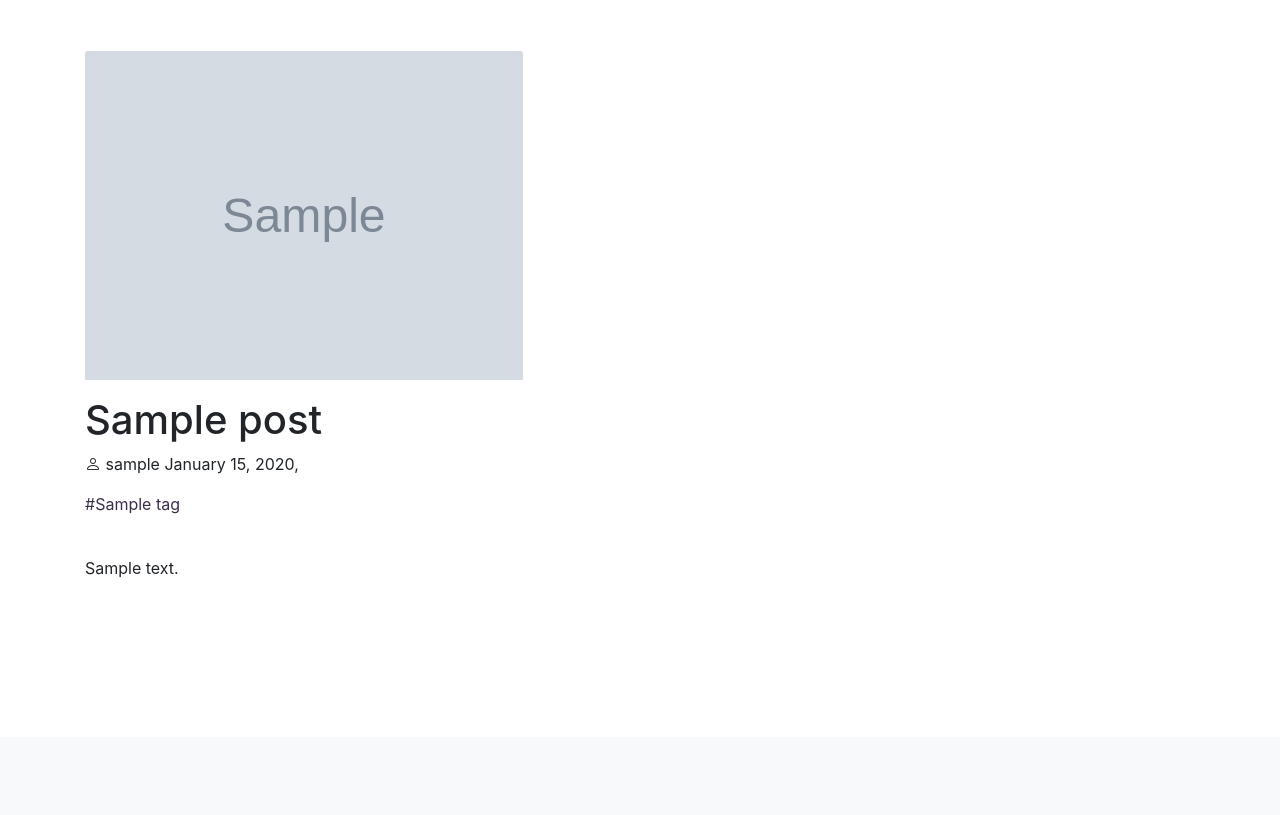
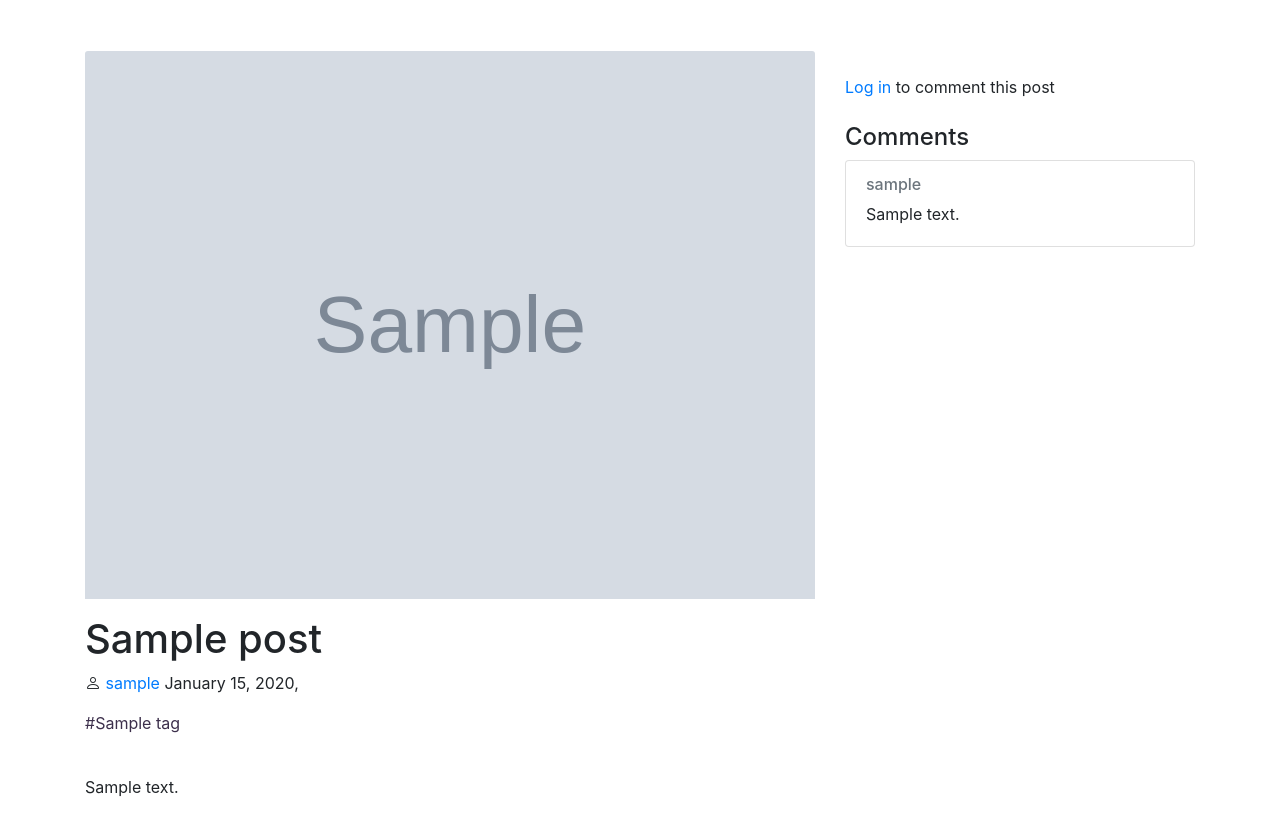
Before and after one commit to elizavetalipen/Django-Blog-Project, a Django app: page /post/1/ in a window 1280 px wide. Shown: the part 63-878 px from the top of the page. Before the commit the page ends 640 px from the top, so only its background shows below. Run offline with Django 3.2, Linux system fonts and the light colour scheme; tables that the repository leaves empty hold one stand-in row (values such as "Sample post"); grey boxes marked "Sample" are stand-in pictures; some libraries are stand-ins or nearby versions.

Commit message:
fixed deleting and editing comments

```diff
--- a/pages/forms.py
+++ b/pages/forms.py
@@ -110,3 +110,23 @@ class UserEditForm(forms.ModelForm):
             css_class='form-group'
             )
         )
+
+
+class CommentForm(forms.ModelForm):
+
+    class Meta:
+        model = Comment
+        fields = ['content']
+        widgets = {
+            'content': forms.Textarea(attrs={
+                'class': 'form-control',
+                'placeholder': 'Comment',
+                'rows': '4'
+            }),
+        }
+
+    def __init__(self, *args, **kwargs):
+        super(CommentForm, self).__init__(*args, **kwargs)
+        self.helper = FormHelper()
+        self.helper.form_method = 'post'
+        self.helper.add_input(Submit('submit', 'Post Comment'))
--- a/pages/models.py
+++ b/pages/models.py
@@ -59,7 +59,3 @@ class Comment(models.Model):
     content = models.TextField()
     published = models.DateTimeField(default=timezone.now)
     edited = models.DateTimeField(blank=True, null=True)
-
-    def update_edited_date(self):
-        self.edited = timezone.now()
-        self.save()
--- a/pages/templates/base.html
+++ b/pages/templates/base.html
@@ -31,7 +31,7 @@
           </li>
           {% if user.is_authenticated %}
           <li class="nav-item">
-            <a class="nav-link" href="{% url 'profile' %}">My Profile</a>
+            <a class="nav-link" href="{% url 'profile' pk=user.pk  %}">My Profile</a>
           </li>
           <li class="nav-item">
             <a class="nav-link" href="{% url 'logout' %}">Log Out</a>
--- a/pages/templates/blogposts/post.html
+++ b/pages/templates/blogposts/post.html
@@ -5,13 +5,14 @@
         <div class="col-md-8 col-sm 12">
             <div class="post">
                 <img src="/media/{{ post.post_image }}"
-                class="card-img-top img-fluid" style="width:60%; height:50%;
+                class="card-img-top img-fluid" style="width:100%; height:80%;
                  object-fit: cover; object-position: center;">
                 <h1 class="mt-3">{{ post.title }}</h1>
                 <div class="post-meta">
                     <p>
                         <i class="bi bi-person"></i>
-                        {{post.user.username}}
+                        <a href="{% url 'profile' pk=post.user.pk %}">
+                            {{ post.user.username }}</a>
                         {{ post.published|date:"F d, Y" }},
                     </p>
                     <div class="post-tags">
@@ -32,15 +33,44 @@
                 <p class="mt-4">{{ post.content|linebreaksbr }}</p>
             </div>
         </div>
+        <!-- комментарии -->
+        <div class="col-md-4 col-sm-12">
+            <div class="mt-4">
+              {% if user.is_authenticated %}
+                <h4>Write a comment</h4>
+                <form method="post">
+                  {% csrf_token %}
+                  {{ form.as_p }}
+                  <div class="form-group">
+                    <button type="submit" class="btn btn-primary">Save</button>
+                  </div>
+                </form>
+              {% else %}
+                <p><a href="{% url 'login' %}">Log in</a> to comment this post</p>
+              {% endif %}
+            </div>
+            <div class="mt-4">
+              <h4>Comments</h4>
+              {% if post.comment_set.exists %}
+                {% for comment in post.comment_set.all %}
+                  <div class="card mb-2">
+                    <div class="card-body">
+                      <h6 class="card-subtitle mb-2 text-muted">{{ comment.user.username }}
+                        {% if request.user == comment.user %}
+                          <a href="{% url 'edit_comment' pk=comment.pk %}">
+                            <i class="bi bi-pencil-square"></i></a>
+                          <a href="{% url 'delete_comment' pk=comment.pk %}">
+                            <i class="bi bi-trash"></i></a>
+                        {% endif %}
+                        <!--<small>{{ comment.published|date:"F d, Y" }}</small>-->
+                        </h6>
+                        <p class="card-text">{{ comment.content }}</p>
+                    </div>
+                </div>
+            {% endfor %}
+            {% else %}
+            {% endif %}
+            </div>
+        </div>
     </div>
 {% endblock %}
-
-<script>
-    document.getElementById('delete-btn').addEventListener('click', function(event) {
-      event.preventDefault(); // prevent the default link behavior
-
-      if (confirm('Are you sure you want to delete this post?')) {
-        window.location.href = this.getAttribute('href'); // navigate to the delete URL
-      }
-    });
-    </script>
--- a/pages/urls.py
+++ b/pages/urls.py
@@ -7,7 +7,7 @@ urlpatterns = [
     path('register/', register_view, name='register'),
     path('login/', login_view, name='login'),
     path('logout/', logout_view, name='logout'),
-    path('profile/', user_profile_view, name='profile'),
+    path('profile/<int:pk>/', user_profile_view, name='profile'),
     path('profile/edit/', edit_profile_view, name='edit_profile'),
     # список всех постов
     path('all_posts/', all_posts_view, name='all_posts'),
@@ -20,4 +20,6 @@ urlpatterns = [
     path('post/<int:pk>/delete/', delete_post_view, name='delete_post'),
     # страница категории
     path('cathegory/<int:pk>/', cathegory_view, name='cathegory'),
+    path('comment/<int:pk>/delete/', delete_comment_view, name='delete_comment'),
+    path('comment/<int:pk>/edit/', edit_comment_view, name='edit_comment'),
 ]
--- a/pages/views.py
+++ b/pages/views.py
@@ -6,8 +6,9 @@ from django.contrib.auth.decorators import login_required
 from django.contrib import messages
 from django.utils import timezone
 from django.shortcuts import redirect
-from .models import Post, Cathegory, UserInfo, Post_Cathegory, Post_Tag, Tag
-from .forms import PostForm, NewUserForm, UserProfileEditForm, UserEditForm, LoginForm
+from .models import Post, Cathegory, UserInfo, Post_Cathegory, Post_Tag, Tag, Comment
+from .forms import PostForm, NewUserForm, UserProfileEditForm, UserEditForm, LoginForm, CommentForm
+from django.http import JsonResponse
 
 
 def home_view(request):
@@ -25,7 +26,16 @@ def all_posts_view(request):
 def post_view(request, pk):
     post = get_object_or_404(Post, pk=pk)
     tags = post.post_tag.all()
-    return render(request, 'blogposts/post.html', {'post': post, 'tags': tags})
+    post_comments = Comment.objects.filter(post=post)
+    form = CommentForm(request.POST or None)
+    if form.is_valid():
+        comment = form.save(commit=False)
+        comment.post = post
+        comment.user = request.user
+        comment.save()
+        form = CommentForm()
+    return render(request, 'blogposts/post.html', {'post': post, 'tags': tags,
+                                                   'comments':post_comments,'form':form})
 
 # написать новый пост
 def newpost_view(request):
@@ -100,6 +110,31 @@ def delete_post_view(request, pk):
     return redirect('profile')
 
 
+@login_required
+def delete_comment_view(request, pk):
+    comment = get_object_or_404(Comment, pk=pk)
+    post_pk = comment.post.pk
+    comment.delete()
+    return redirect('post', pk=post_pk)
+
+
+@login_required
+def edit_comment_view(request, pk):
+    comment = get_object_or_404(Comment, pk=pk)
+    post_pk = comment.post.pk
+    if comment.user == request.user:
+        if request.method == 'POST':
+            form = CommentForm(request.POST, instance=comment)
+            if form.is_valid():
+                comment = form.save(commit=False)
+                comment.edited = timezone.now()
+                comment.save()
+                return redirect('post', pk=post_pk)
+        else:
+            form = CommentForm(instance=comment)
+    return render(request, 'blogposts/edit_comment.html', {'form': form, 'comment': comment})
+
+
 def login_view(request):
     if request.method == 'POST':
         form = LoginForm(data=request.POST)
@@ -142,9 +177,10 @@ def logout_view(request):
 
 
 @login_required
-def user_profile_view(request):
-    user_info = UserInfo.objects.get(user=request.user)
-    user_posts = Post.objects.filter(user=request.user)
+def user_profile_view(request, pk):
+    user_info = get_object_or_404(UserInfo, user__pk=pk)
+    #user_info = UserInfo.objects.get(user=request.user)
+    user_posts = Post.objects.filter(user=user_info.user)
     return render(request, 'profile/user_profile.html', {'user_info': user_info,'user_posts': user_posts})
 
 
```
Also changed, not shown: pages/templates/blogposts/edit_comment.html (added, +14 -0 lines).
